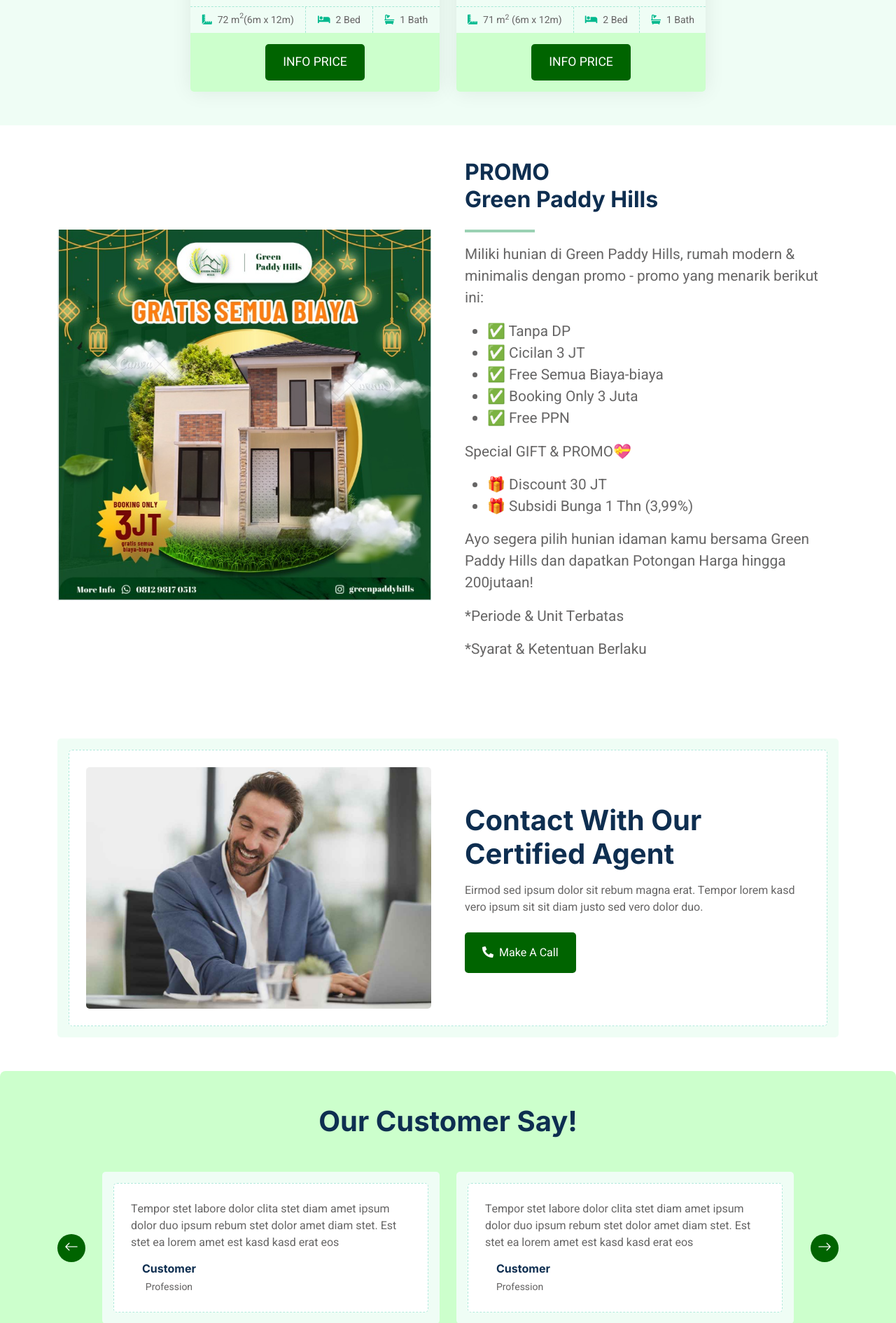
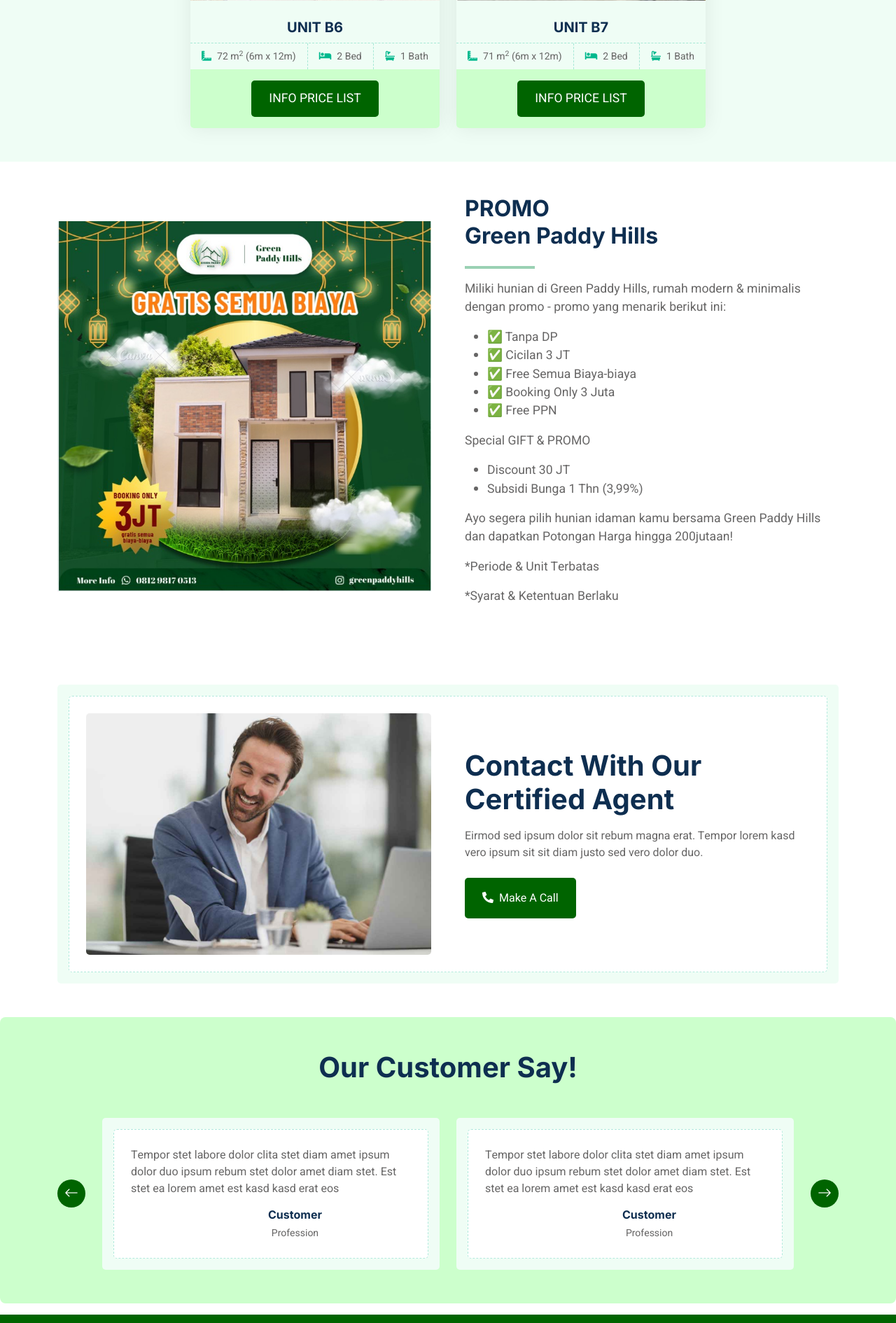
Before and after one commit to Zekisptn/Benoit, a Flask app: page / in a window 1280 px wide. Shown: the part 3179-5069 px from the top of the page at 70% size. Run offline with Flask 3, Linux system fonts and the light colour scheme; some libraries are stand-ins or nearby versions.

Commit message:
Update index.html

```diff
--- a/templates/index.html
+++ b/templates/index.html
@@ -162,7 +162,7 @@
                     </div>
                     <div class="col-lg-6 wow fadeIn" data-wow-delay="0.5s">
                         <h2 class="text-green mb-3" style="color: #003366; font-weight: 400; font-size: 1.25rem;">
-                            Tipe Rumah Green Paddy Hills Terrace
+                            Tipe Rumah Green Paddy Hills
                         </h2>
                         <!-- <div style="width: 56px; height: 4px; background-color: #9ad1b3; margin-bottom: 1rem;"></div> -->
                         <p>
@@ -183,12 +183,13 @@
                 <div class="row g-5 align-items-start">
                     <div class="row g-5 align-items-center" >
                         <div class="col-lg-6 wow fadeIn" data-wow-delay="0.5s">
-                            <h2 class="text-green mb-3" style="color: #003366; font-weight: 400; font-size: 1.25rem;">
+                            <h2 class="text-green mb-3" style="color: #003366; margin-top:-70px; font-weight: 400; font-size: 1.25rem;">
                                 Jelajahi Properti Eksklusif Kami
                             </h2>
                             <p>
                                 Dive into the world of luxury with our exclusive properties. Watch the video to see the exquisite design and top-notch amenities that set our homes apart.
                             </p>
+                            <img class="img-fluid w-100 small-img mt-3" src="{{ url_for('static', filename='img/Copy Of Site Plan.png') }}" style="width:100%; height: 300px; object-fit: cover;" alt="Type Property">
                         </div>
                         <div class="col-lg-6 wow fadeIn" data-wow-delay="0.1s">
                             <div class="position-relative overflow-hidden p-0">
@@ -206,7 +207,7 @@
                 <div class="row g-0 gx-5 align-items-end justify-content-center shadow-sm py-3 px-4 mb-4" style="background-color: #006400; border-bottom: 4px solid #006400;">
                     <div class="col-lg-6">
                         <div class="text-center mx-auto wow" data-wow-delay="0.1s">
-                            <h1 class="mb-0 text-white">UNIT TERSEDIA</h1>
+                            <h1 class="mb-0 text-white">UNIT SIAP HUNI</h1>
                         </div>
                     </div>
                 </div>
@@ -223,13 +224,14 @@
                                     </div>
                                     <div class="d-flex border-top">
                                         <small class="flex-fill text-center border-end py-2 d-flex justify-content-center align-items-center">
-                                            <i class="fa fa-ruler-combined text-primary me-2"></i>72 m<sup>2</sup> (6m x 12m)
+                                            <i class="fa fa-ruler-combined text-primary me-2"></i><span>72 m<sup>2</sup> (6m x 12m)</span>
                                         </small>
                                         <small class="flex-fill text-center border-end py-2"><i class="fa fa-bed text-primary me-2"></i>2 Bed</small>
                                         <small class="flex-fill text-center py-2"><i class="fa fa-bath text-primary me-2"></i>1 Bath</small>
                                     </div>
                                     <div class="text-center py-3" style="background-color: #ccffcc;">
-                                        <a href="https://api.whatsapp.com/send?phone=6281298170513?text=Hi%2C%20I%27m%20interested%20in%20house%20B6%2C%20can%20I%20get%20the%20pricelist%3F" class="btn" style="background-color: #006400; color: white; padding: 12px 24px; font-size: 1.1rem;">INFO PRICE</a>
+                                        <a href="https://wa.me/6281298170513?text=Boleh%20bertanya%20untuk%20unit%20B6%3F
+                                        " class="btn" style="background-color: #006400; color: white; padding: 12px 24px; font-size: 1.1rem;">INFO PRICE LIST</a>
                                     </div>
                                 </div>
                             </div>
@@ -247,7 +249,8 @@
                                         <small class="flex-fill text-center py-2"><i class="fa fa-bath text-primary me-2"></i>1 Bath</small>
                                     </div>
                                     <div class="text-center py-3" style="background-color: #ccffcc;">
-                                        <a href="https://api.whatsapp.com/send?phone=6281298170513?text=Hi%2C%20I%27m%20interested%20in%20house%20B7%2C%20can%20I%20get%20the%20pricelist%3F" class="btn" style="background-color: #006400; color: white; padding: 12px 24px; font-size: 1.1rem;">INFO PRICE</a>
+                                        <a href="https://wa.me/6281298170513?text=Boleh%20bertanya%20untuk%20unit%20B7%3F
+                                        " class="btn" style="background-color: #006400; color: white; padding: 12px 24px; font-size: 1.1rem;">INFO PRICE LIST</a>
                                     </div>
                                 </div>
                             </div>
@@ -268,7 +271,7 @@
                             <img class="img-fluid w-100" src="{{url_for('static', filename='img/promo.jpg')}}" alt="">
                         </div>
                     </div>
-                    <div class="col-lg-6 wow fadeIn" data-wow-delay="0.5s" style="font-size: 1.3rem;">
+                    <div class="col-lg-6 wow fadeIn" data-wow-delay="0.5s" style="font-size: 1.1rem;">
                         <h2 class="mb-4">PROMO <br>Green Paddy Hills</h2>
                         <div style="width: 100px; height: 4px; background-color: #9ad1b3; margin-bottom: 1rem;"></div>
                         <p>Miliki hunian di Green Paddy Hills, rumah modern & minimalis dengan promo - promo yang menarik berikut ini:</p>
@@ -279,10 +282,10 @@
                             <li>✅ Booking Only 3 Juta</li>
                             <li>✅ Free PPN</li>
                         </ul>
-                        <p>Special GIFT & PROMO💝</p>
+                        <p>Special GIFT & PROMO</p>
                         <ul>
-                            <li>🎁 Discount 30 JT</li>
-                            <li>🎁 Subsidi Bunga 1 Thn (3,99%)</li>
+                            <li> Discount 30 JT</li>
+                            <li> Subsidi Bunga 1 Thn (3,99%)</li>
                         </ul>
                         <p>Ayo segera pilih hunian idaman kamu bersama Green Paddy Hills dan dapatkan Potongan Harga hingga 200jutaan!</p>
                         <p>*Periode & Unit Terbatas</p>
@@ -409,8 +412,8 @@
                             <div class="d-flex align-items-center">
                                 <!-- <img class="img-fluid flex-shrink-0 rounded" src="{{url_for('static', filename='img/testimonial-1.jpg')}}" style="width: 45px; height: 45px;"> -->
                                 <div class="ps-3 text-center">
-                                    <h6 class="fw-bold mb-1">Customer</h6>
-                                    <small>Profession</small>
+                                    <h6 class="fw-bold mb-1" style="margin-left: 180px;" >Customer</h6>
+                                    <small style="margin-left: 180px;" >Profession</small>
                                 </div>
                             </div>
                         </div>
@@ -421,8 +424,8 @@
                             <div class="d-flex align-items-center">
                                 <!-- <img class="img-fluid flex-shrink-0 rounded" src="{{url_for('static', filename='img/testimonial-2.jpg')}}" style="width: 45px; height: 45px;"> -->
                                 <div class="ps-3">
-                                    <h6 class="fw-bold mb-1">Customer</h6>
-                                    <small>Profession</small>
+                                    <h6 class="fw-bold mb-1" style="margin-left: 180px;" >Customer</h6>
+                                    <small style="margin-left: 185px;" >Profession</small>
                                 </div>
                             </div>
                         </div>
@@ -433,8 +436,8 @@
                             <div class="d-flex align-items-center">
                                 <!-- <img class="img-fluid flex-shrink-0 rounded" src="{{url_for('static', filename='img/testimonial-3.jpg')}}" style="width: 45px; height: 45px;"> -->
                                 <div class="ps-3">
-                                    <h6 class="fw-bold mb-1">Customer</h6>
-                                    <small>Profession</small>
+                                    <h6 class="fw-bold mb-1" style="margin-left: 180px;" >Customer</h6>
+                                    <small style="margin-left: 185px;" >Profession</small>
                                 </div>
                             </div>
                         </div>
```
